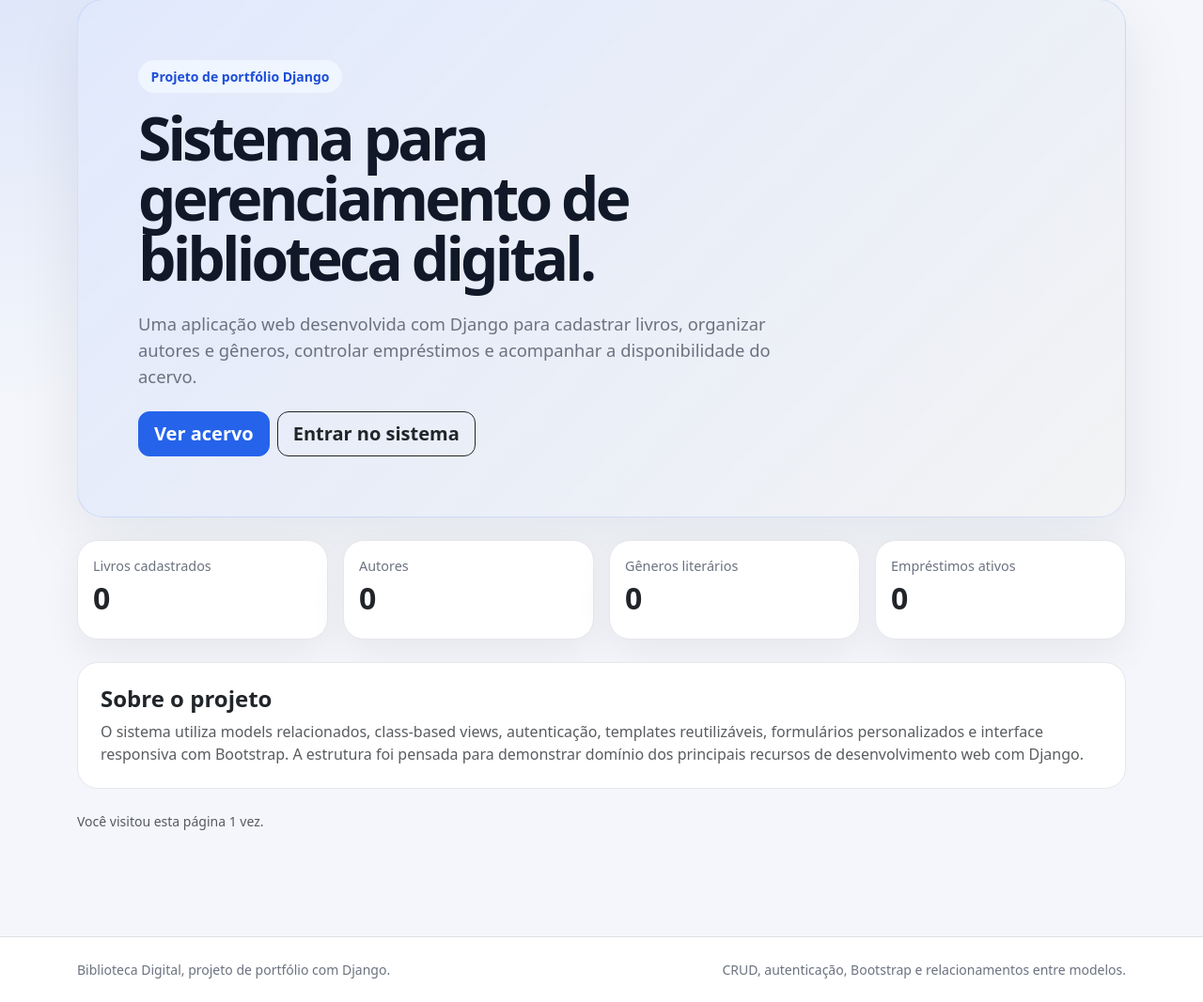
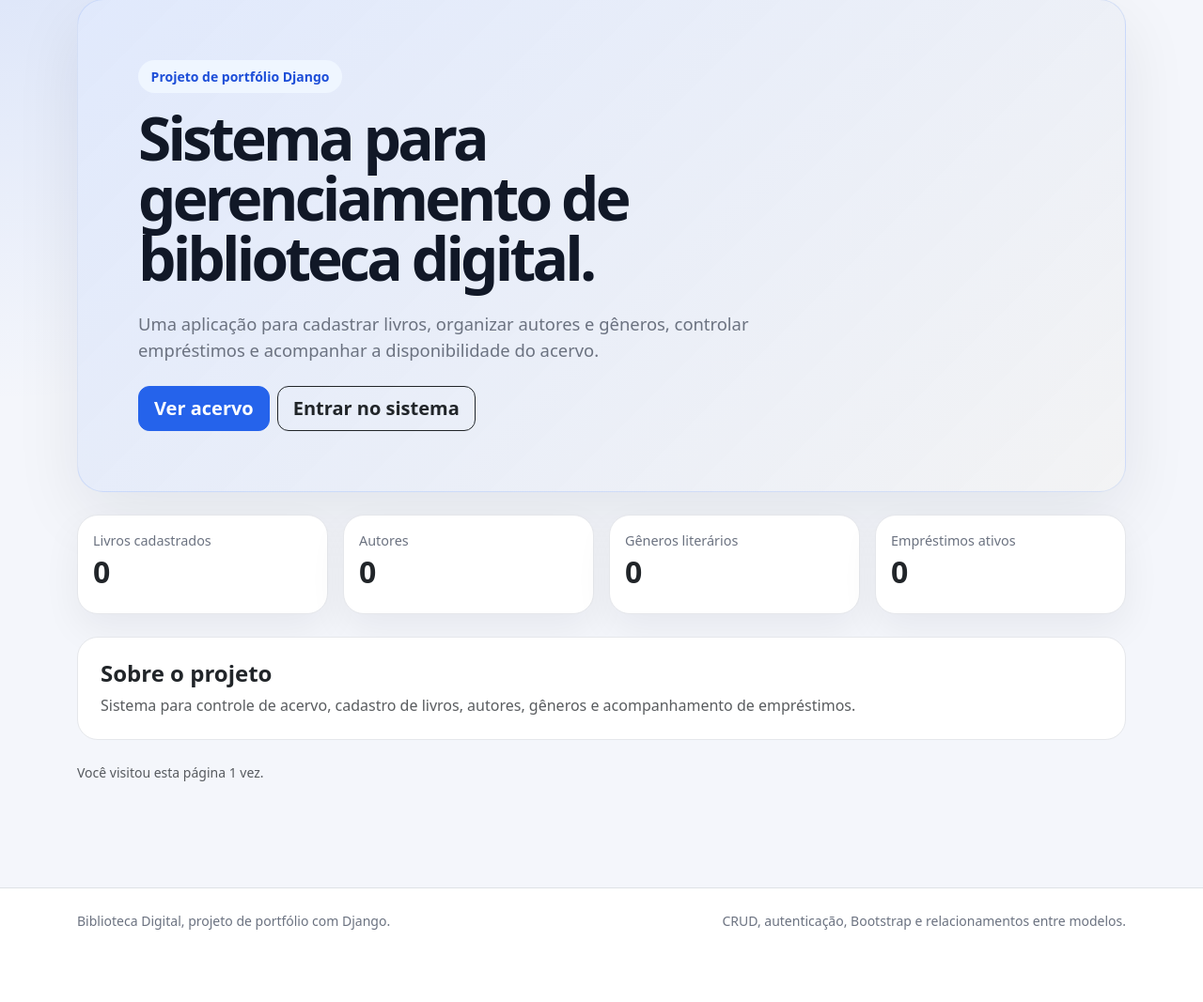
Before and after one commit to WalterMatheusgg/library-service, a Django app: page / in a window 1280 px wide. Shown: the part 81-1148 px from the top of the page at 94% size. After the commit the page ends 1071 px from the top, so only its background shows below. Run offline with Django 5.2, Linux system fonts and the light colour scheme; data that the repository does not hold is empty.

Commit message:
Fwito comentários da revisão

```diff
--- a/catalog/views.py
+++ b/catalog/views.py
@@ -169,7 +169,7 @@ class BorrowBookView(LoginRequiredMixin, View):
         book = get_object_or_404(Book, pk=pk)
 
         if book.available_copies <= 0:
-            messages.error(request, "There are no available copies of this book.")
+            messages.error(request, "Não há exemplares disponíveis deste livro.")
             return redirect(book.get_absolute_url())
 
         form = BorrowingForm(request.POST)
@@ -180,9 +180,9 @@ class BorrowBookView(LoginRequiredMixin, View):
             borrowing.borrower = request.user
             borrowing.save()
 
-            messages.success(request, "Book borrowed successfully.")
+            messages.success(request, "Livro emprestado com sucesso.")
         else:
-            messages.error(request, "Please provide a valid due date.")
+            messages.error(request, "Informe uma data de devolução válida.")
 
         return redirect(book.get_absolute_url())
 
@@ -198,6 +198,6 @@ class ReturnBorrowingView(LoginRequiredMixin, View):
         borrowing.returned_at = timezone.now()
         borrowing.save(update_fields=["returned_at"])
 
-        messages.success(request, "Book returned successfully.")
+        messages.success(request, "Livro devolvido com sucesso.")
 
         return redirect("catalog:my-borrowings")
--- a/templates/catalog/index.html
+++ b/templates/catalog/index.html
@@ -11,7 +11,7 @@
     </h1>
 
     <p class="hero-text mb-4">
-        Uma aplicação web desenvolvida com Django para cadastrar livros,
+        Uma aplicação para cadastrar livros,
         organizar autores e gêneros, controlar empréstimos e acompanhar
         a disponibilidade do acervo.
     </p>
@@ -75,10 +75,8 @@
     <div class="card-body p-4">
         <h2 class="h4 fw-bold">Sobre o projeto</h2>
         <p class="text-muted mb-0">
-            O sistema utiliza models relacionados, class-based views, autenticação,
-            templates reutilizáveis, formulários personalizados e interface responsiva
-            com Bootstrap. A estrutura foi pensada para demonstrar domínio dos principais
-            recursos de desenvolvimento web com Django.
+              Sistema para controle de acervo, cadastro de livros, autores, gêneros
+              e acompanhamento de empréstimos.
         </p>
     </div>
 </div>
```
Also changed, not shown: catalog/forms.py (+5 -3 lines).
